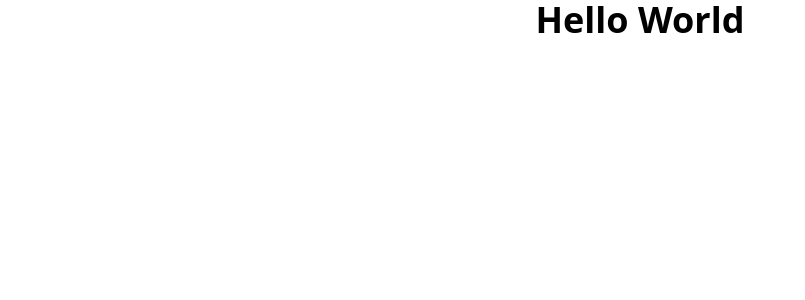
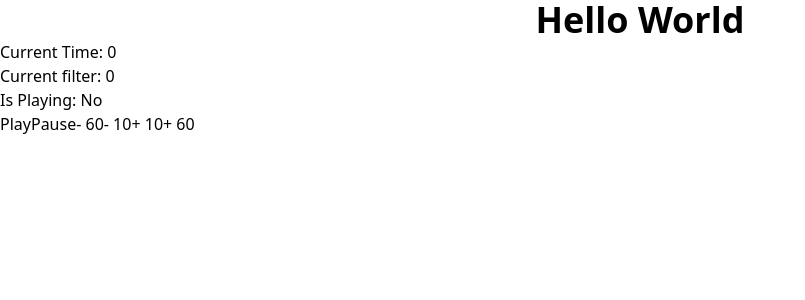
Before and after one commit to nilsabdi/chewedup, a Next.js app: page / in a window 1280 px wide. Shown: the top 300 px of the page, without its empty margins (0-805 px from the left). Built offline with nearby package versions, Linux system fonts and the light colour scheme; no server answers.

Commit message:
Scuffed filtering

```diff
--- a/package.json
+++ b/package.json
@@ -9,10 +9,12 @@
     "lint": "next lint"
   },
   "dependencies": {
+    "@tanstack/react-query": "^4.29.5",
     "@types/node": "18.16.0",
     "@types/react": "18.0.38",
     "@types/react-dom": "18.0.11",
     "autoprefixer": "10.4.14",
+    "axios": "^1.3.6",
     "eslint": "8.39.0",
     "eslint-config-next": "13.3.1",
     "next": "13.3.1",
--- /dev/null
+++ b/src/components/Scoreboard.tsx
@@ -0,0 +1,28 @@
+import { useGameData } from '@/hooks/useGame';
+import React, { useEffect } from 'react';
+import { useTime } from './providers/TimeContext';
+
+const TimeComponent: React.FC = () => {
+  const { currentTime, currentFilter, isPlaying, play, pause, scrub } = useTime();
+  const { data: kills, isLoading } = useGameData({
+    select: (data) => data.filter((event) => event.time <= currentFilter && event.type === 'PlayerKill'),
+  });
+
+  if (isLoading) return <p>Loading...</p>;
+  return (
+    <div>
+      <p>Current Time: {currentTime}</p>
+      <p>Current filter: {currentFilter}</p>
+      <p>Is Playing: {isPlaying ? 'Yes' : 'No'}</p>
+      <button onClick={play}>Play</button>
+      <button onClick={pause}>Pause</button>
+      <button onClick={() => scrub(currentTime - 60)}>- 60</button>
+      <button onClick={() => scrub(currentTime - 10)}>- 10</button>
+      <button onClick={() => scrub(currentTime + 10)}>+ 10</button>
+      <button onClick={() => scrub(currentTime + 60)}>+ 60</button>
+      <pre>{JSON.stringify(kills, null, 2)}</pre>
+    </div>
+  );
+};
+
+export default TimeComponent;
--- /dev/null
+++ b/src/components/providers/TimeContext.tsx
@@ -0,0 +1,61 @@
+import { useGameData } from '@/hooks/useGame';
+import React, { createContext, useContext, useState, useEffect } from 'react';
+
+interface TimeState {
+  currentTime: number;
+  currentFilter: number;
+  isPlaying: boolean;
+  play: () => void;
+  pause: () => void;
+  scrub: (time: number) => void;
+  setMaxTime: (time: number) => void;
+}
+
+const TimeContext = createContext<TimeState | null>(null);
+
+const useTimeProvider = (): TimeState => {
+  const [currentTime, setCurrentTime] = useState(0);
+  const [isPlaying, setIsPlaying] = useState(false);
+  const [maxTime, setMaxTime] = useState(0);
+  const {data: allEvents} = useGameData();
+
+  useEffect(() => {
+    let interval: NodeJS.Timeout | undefined;
+    if (isPlaying) {
+      interval = setInterval(() => {
+        if (currentTime <= maxTime) {
+          setCurrentTime((prevTime) => prevTime + 1);
+        } else {
+          pause();
+        }
+      }, 1000);
+    } else {
+      clearInterval(interval);
+    }
+    return () => clearInterval(interval);
+  }, [isPlaying, maxTime, currentTime]);
+
+  const play = () => setIsPlaying(true);
+  const pause = () => setIsPlaying(false);
+  const scrub = (time: number) => setCurrentTime(time < 0 ? 0 : time);
+  // on load, set max time to the last event
+  allEvents && !maxTime && setMaxTime(allEvents[allEvents.length - 1].time - allEvents[0].time);
+  const currentFilter = (allEvents && allEvents[0].time + currentTime) ?? 0;
+
+  return { currentTime, currentFilter, isPlaying, play, pause, scrub, setMaxTime };
+};
+
+export const useTime = (): TimeState => {
+  const context = useContext(TimeContext);
+  if (!context) {
+    throw new Error('useTimeProvider must be used within a TimeProvider');
+  }
+  return context;
+};
+
+export const TimeProvider: React.FC<{
+  children: React.ReactNode;
+}> = ({ children }) => {
+  const time = useTimeProvider();
+  return <TimeContext.Provider value={time}>{children}</TimeContext.Provider>;
+};
--- /dev/null
+++ b/src/hooks/useGame.ts
@@ -0,0 +1,18 @@
+import { useTime } from "@/components/providers/TimeContext";
+import { useQuery, UseQueryOptions } from "@tanstack/react-query";
+import axios from "axios";
+
+const fetchGameData = async (): Promise<AllEvents[]> => {
+  const response = await axios.get('/api/game')
+  return response.data
+}
+
+export const useGameData = <TData = AllEvents[]>(
+  options: UseQueryOptions<AllEvents[], Error, TData> = {}
+) => {
+  return useQuery({
+    queryKey: ["gameData"],
+    queryFn: () => fetchGameData(),
+    ...options,
+  });
+};
--- a/src/pages/_app.tsx
+++ b/src/pages/_app.tsx
@@ -1,6 +1,22 @@
+import { TimeProvider } from '@/components/providers/TimeContext'
 import '@/styles/tailwind.css'
+import { QueryClient, QueryClientProvider } from '@tanstack/react-query'
 import type { AppProps } from 'next/app'
 
+const queryClient = new QueryClient({
+  defaultOptions: {
+    queries: {
+      refetchOnWindowFocus: false
+    }
+  }
+})
+
 export default function App({ Component, pageProps }: AppProps) {
-  return <Component {...pageProps} />
+  return (
+    <QueryClientProvider client={queryClient}>
+      <TimeProvider>
+        <Component {...pageProps} />
+      </TimeProvider>
+    </QueryClientProvider>
+  )
 }
--- a/src/pages/api/game.ts
+++ b/src/pages/api/game.ts
@@ -59,7 +59,7 @@ const parseTime = (line: string): number => {
   const [hours, minutes, seconds]: number[] = timeStr.split(":").map(Number);
   const dateObj: Date = new Date(year, month - 1, day, hours, minutes, seconds);
 
-  return dateObj.getTime();
+  return dateObj.getTime() / 1000;
   }
 
 const parseLine = (line: string, i: number) => {
--- a/src/pages/index.tsx
+++ b/src/pages/index.tsx
@@ -1,5 +1,6 @@
 import Image from 'next/image'
 import { Inter } from 'next/font/google'
+import Scoreboard from '@/components/Scoreboard'
 
 const inter = Inter({ subsets: ['latin'] })
 
@@ -7,6 +8,7 @@ export default function Home() {
   return (
     <main>
       <h1 className="text-4xl font-bold text-center">Hello World</h1>
+      <Scoreboard />
     </main>
   )
 }
--- a/src/types/index.d.ts
+++ b/src/types/index.d.ts
@@ -125,3 +125,5 @@ type GameRoundWin = {
   ct_score: number;
   t_score: number;
 } & Meta;
+
+type AllEvents = PlayerDropped | PlayerPickedUp | PlayerKill | PlayerKillAssist | PlayerAttack | PlayerMoneyChange | PlayerLeftBuyzone | TeamScored | TeamSide | GameRoundStart | GameRoundEnd | GameRoundWin;
```
Also changed, not shown: 1 other file (tests, documents, lock files or other folders).
